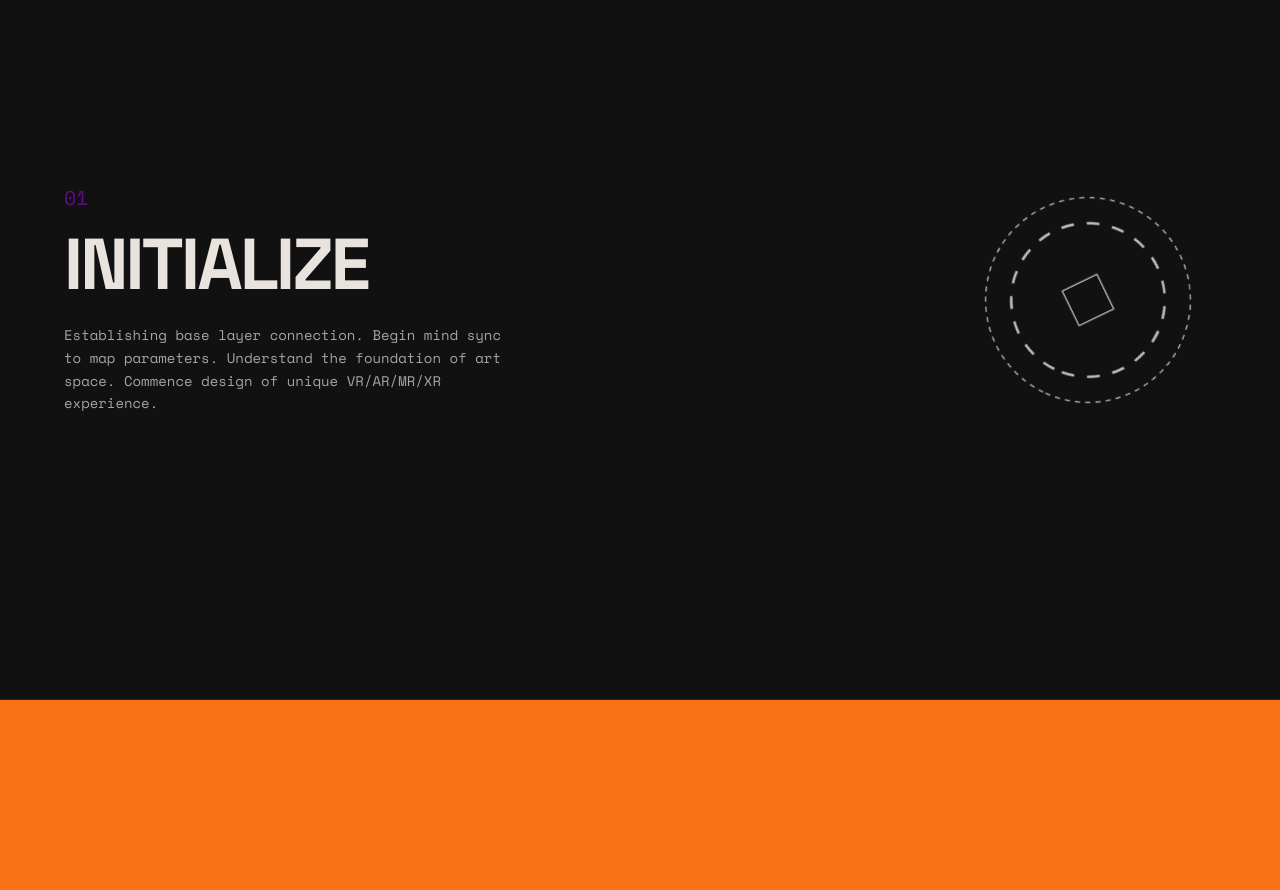
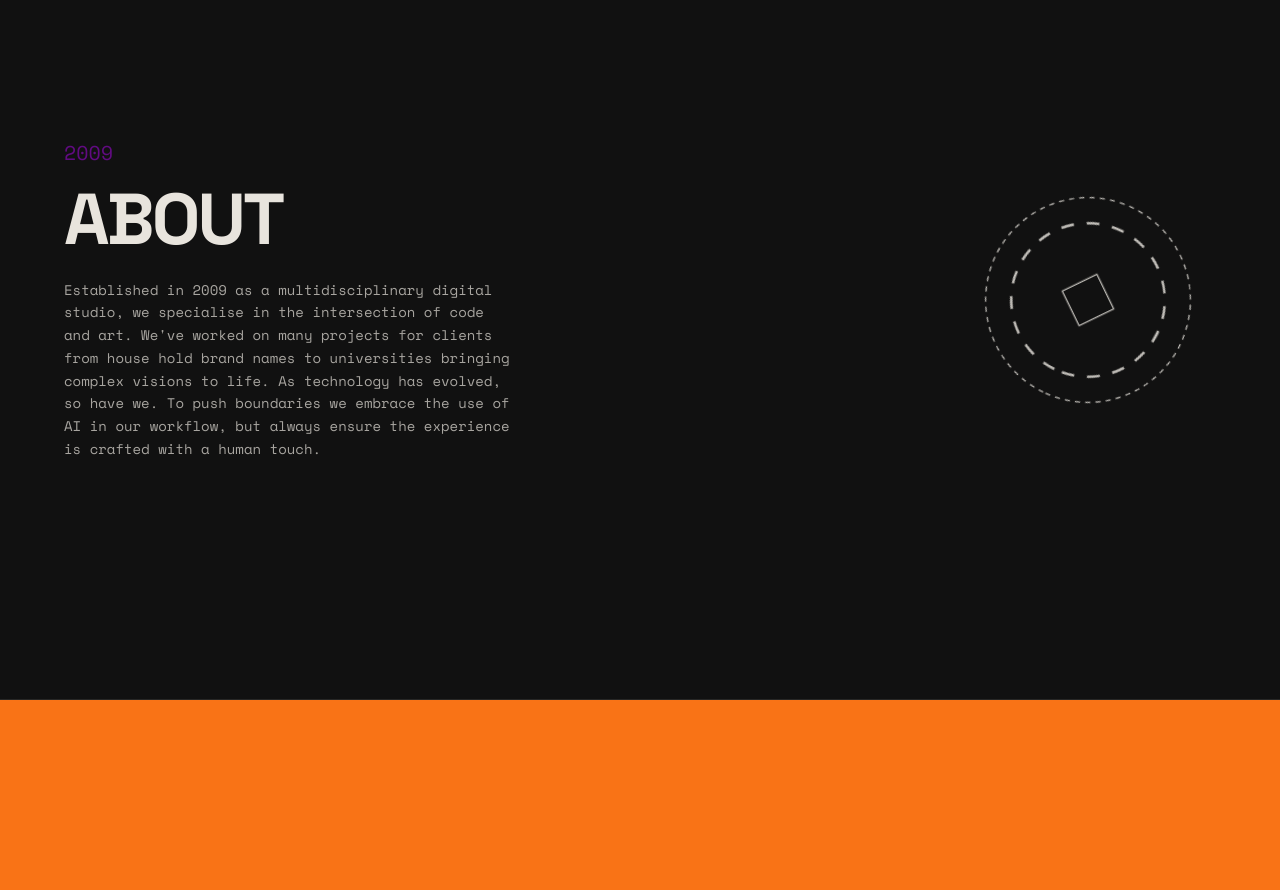
Before and after one commit to untether-studio/untether-studio-web, a React (Vite) app: page / in a window 1280 px wide. Shown: the part 2420-3310 px from the top of the page. Built offline with nearby package versions, Linux system fonts and the light colour scheme; no server answers.

Commit message:
Update About.jsx

```diff
--- a/src/components/About.jsx
+++ b/src/components/About.jsx
@@ -16,10 +16,10 @@ export default function About() {
       <div className="h-screen w-full flex items-center justify-center p-8 md:p-16 bg-dark border-b border-primary/10 overflow-hidden">
         <div className="max-w-6xl w-full grid grid-cols-1 md:grid-cols-2 gap-12 items-center">
           <div>
-            <span className="font-mono text-xl text-accent block mb-4">01</span>
-            <h2 className="font-sans font-bold text-5xl md:text-7xl tracking-tighter uppercase mb-6">Initialize</h2>
+            <span className="font-mono text-xl text-accent block mb-4">2009</span>
+            <h2 className="font-sans font-bold text-5xl md:text-7xl tracking-tighter uppercase mb-6">About</h2>
             <p className="font-mono text-sm text-primary/70 max-w-md leading-relaxed">
-              Establishing base layer connection. Begin mind sync to map parameters. Understand the foundation of art space. Commence design of unique VR/AR/MR/XR experience.
+              Established in 2009 as a multidisciplinary digital studio, we specialise in the intersection of code and art. We've worked on many projects for clients from house hold brand names to universities bringing complex visions to life. As technology has evolved, so have we. To push boundaries we embrace the use of AI in our workflow, but always ensure the experience is crafted with a human touch.
             </p>
           </div>
           <div className="flex justify-center md:justify-end">
```
